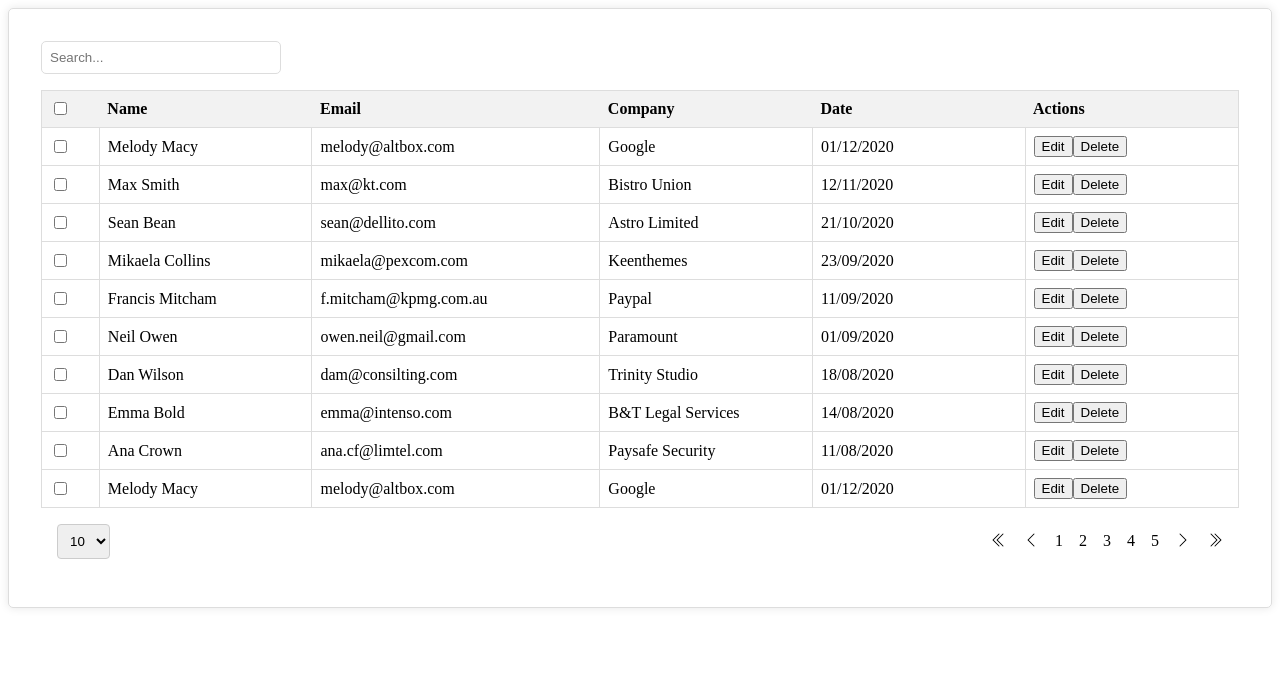
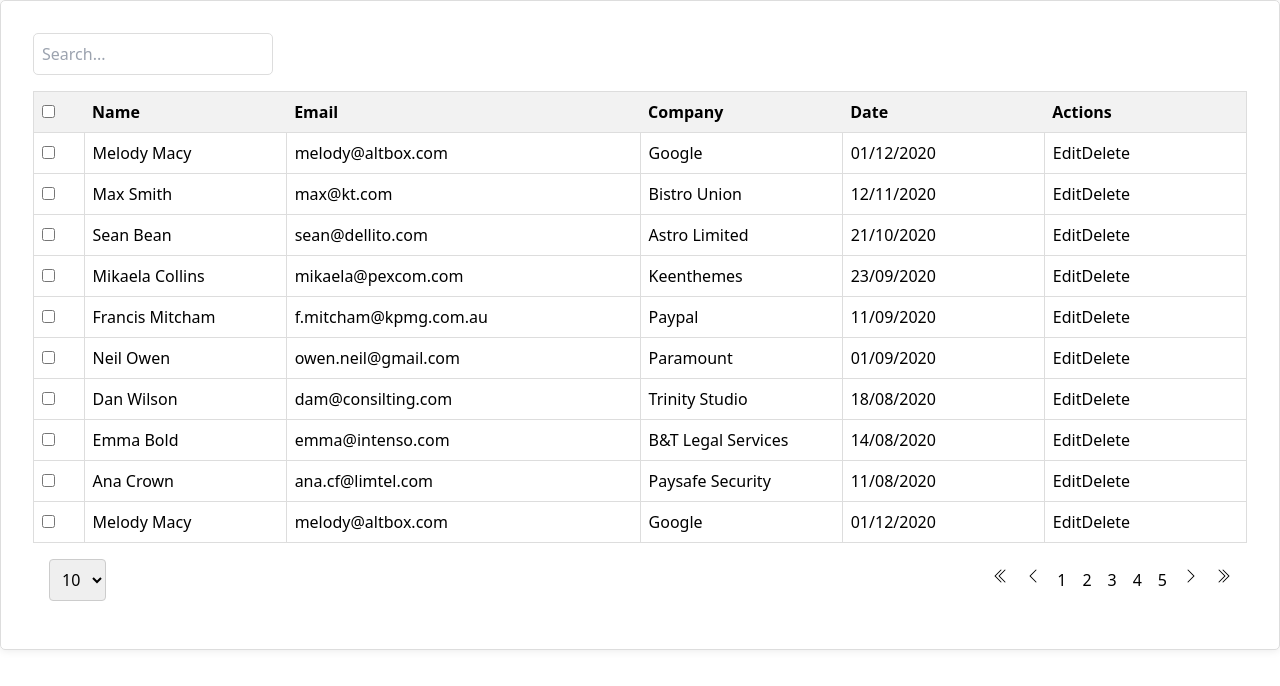
Before and after one commit to ogzcode/Components-Work, a Vue app in the folder vue-table/: page / in a window 1280 px wide. Shown: the top 686 px of the page. Built offline with nearby package versions, Linux system fonts and the light colour scheme.

Commit message:
Tailwind added to Vue project

```diff
--- a/vue-table/package.json
+++ b/vue-table/package.json
@@ -14,6 +14,9 @@
   },
   "devDependencies": {
     "@vitejs/plugin-vue": "^4.3.4",
+    "autoprefixer": "^10.4.16",
+    "postcss": "^8.4.31",
+    "tailwindcss": "^3.3.3",
     "vite": "^4.4.9"
   }
 }
--- /dev/null
+++ b/vue-table/postcss.config.js
@@ -0,0 +1,6 @@
+module.exports = {
+  plugins: {
+    tailwindcss: {},
+    autoprefixer: {},
+  },
+}
--- a/vue-table/src/assets/main.css
+++ b/vue-table/src/assets/main.css
@@ -0,0 +1,3 @@
+@tailwind base;
+@tailwind components;
+@tailwind utilities;
--- /dev/null
+++ b/vue-table/tailwind.config.js
@@ -0,0 +1,11 @@
+/** @type {import('tailwindcss').Config} */
+module.exports = {
+  content: [
+    "./index.html",
+    "./src/**/*.{js,ts,jsx,tsx,vue}",
+  ],
+  theme: {
+    extend: {},
+  },
+  plugins: [],
+}
```
Also changed, not shown: 1 other file (tests, documents, lock files or other folders).
